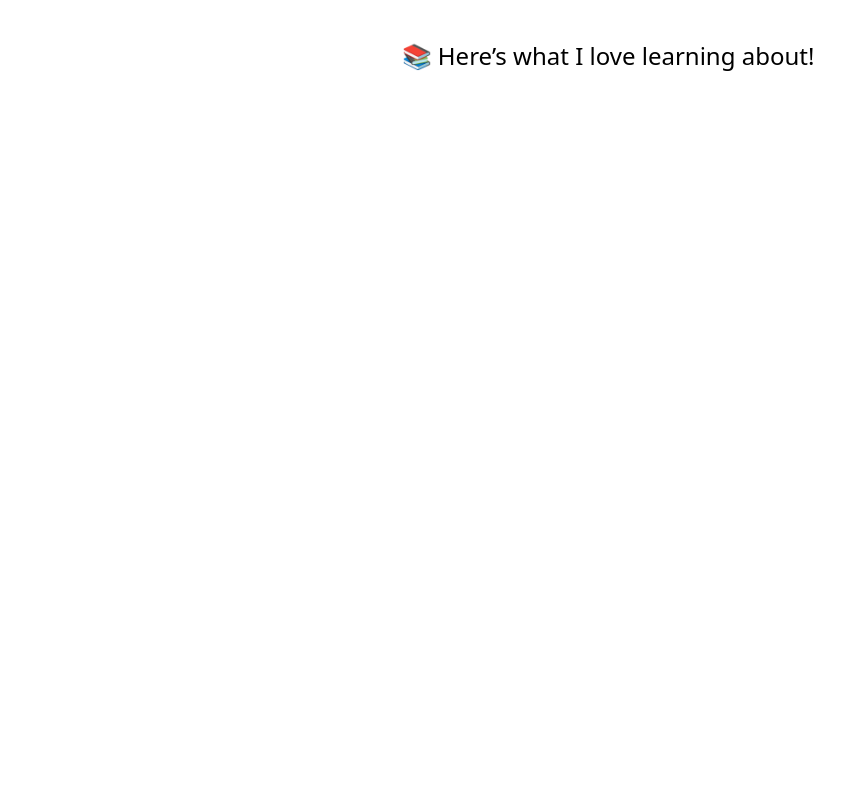
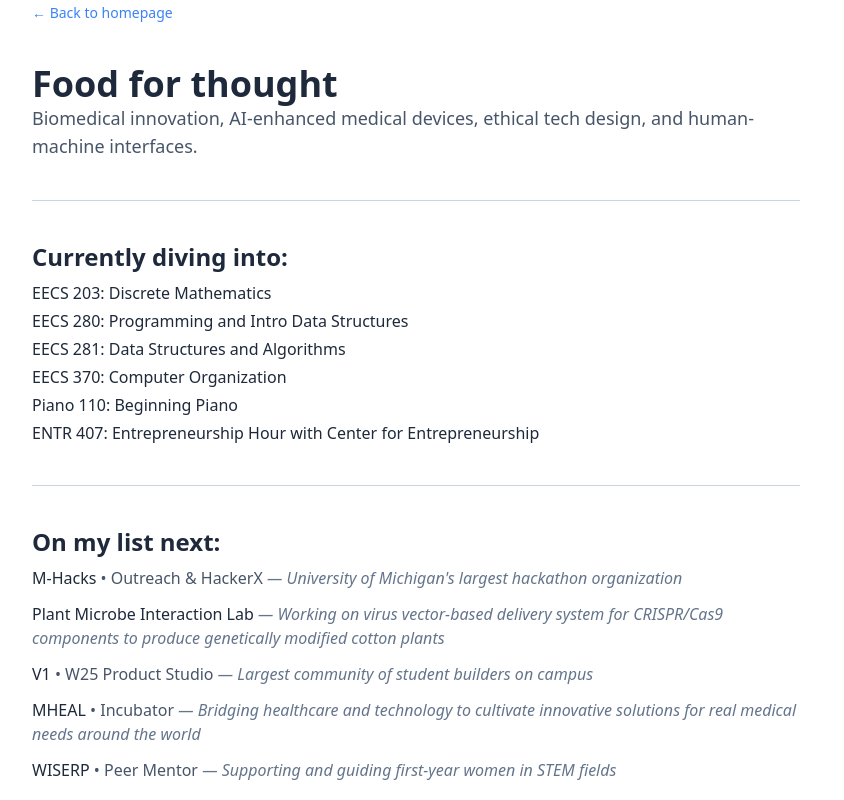
Before and after one commit to nesa-s/wesbite, a React (Vite) app: page /learn in a window 1280 px wide. Shown: the whole page, without its empty margins (32-876 px from the left). Built offline with nearby package versions, Linux system fonts and the light colour scheme; the HTML template or start-up script is replaced by a standard one.

Commit message:
need to change learn page

```diff
--- a/src/pages/Home.jsx
+++ b/src/pages/Home.jsx
@@ -1,5 +1,8 @@
 import { BackgroundPaths } from "@/components/ui/background-paths";
-import { FaGithub, FaLinkedin, FaSpotify } from "react-icons/fa";
+import { FiGithub } from "react-icons/fi";
+import { CiLinkedin } from "react-icons/ci";
+import { AiOutlineSpotify } from "react-icons/ai";
+import { AiOutlineAudit } from "react-icons/ai";
 
 export default function Home() {
   return (
@@ -16,15 +19,28 @@
           </>
         }
       />
+      <div className="absolute bottom-6 left-6 animate-fade-in text-slate-700 dark:text-slate-300 text-sm sm:text-base transition-all duration-200">
+  <p>
+    reach me at nesas
+    <span className="font-semibold">[at]</span>
+    umich
+    <span className="font-semibold">[dot]</span>
+    edu
+  </p>
+</div>
+
       <div className="absolute top-6 right-6 flex gap-4 text-2xl text-slate-700 dark:text-slate-200">
   <a href="https://github.com/nesa-s" target="_blank" rel="noopener noreferrer" className="hover:text-black dark:hover:text-white">
-    <FaGithub />
+    <FiGithub />
   </a>
   <a href="https://linkedin.com/in/nesashamdasani/" target="_blank" rel="noopener noreferrer" className="hover:text-blue-600 dark:hover:text-blue-400">
-    <FaLinkedin />
+    <CiLinkedin />
   </a>
   <a href="https://open.spotify.com/user/by4hto07hdn817vgfbu1xahxv?si=5c20729922b14fd2" target="_blank" rel="noopener noreferrer" className="hover:text-green-500">
-    <FaSpotify />
+    <AiOutlineSpotify />
+  </a>
+  <a href="https://drive.google.com/file/d/158SjxQE9RzmaEZG6eMoJ9s1V4TN01Frz/view?usp=sharing" target="_blank" rel="noopener noreferrer" className="hover:text-blue-600 dark:hover:text-lime-400">
+    <AiOutlineAudit />
   </a>
 </div>
     </div>
--- a/src/pages/Learn.jsx
+++ b/src/pages/Learn.jsx
@@ -1,3 +1,109 @@
+import { Link } from "react-router-dom";
+
 export default function Learn() {
-    return <div className="p-10 text-center text-2xl">📚 Here’s what I love learning about!</div>;
-  }
+  return (
+    <div className="min-h-screen bg-white dark:bg-zinc-900 text-slate-800 dark:text-slate-100  max-w-4xl px-6 sm:px-12">
+      <div className="max-w-3xl mx-auto space-y-10">
+        <Link to="/" className="text-sm text-blue-500 hover:underline">&larr; Back to homepage</Link>
+
+        <div>
+          <h1 className="text-4xl font-bold">Food for thought</h1>
+          <p className="text-lg text-slate-600 dark:text-slate-300">
+          Biomedical innovation, AI-enhanced medical devices, ethical tech design, and human-machine interfaces.
+          </p>
+        </div>
+        <hr className="border-slate-300 dark:border-slate-600 mb-8" />
+
+
+        <div>
+          <h2 className="text-2xl font-semibold mb-2">Currently diving into:</h2>
+          <div className="space-y-1">
+            <div>EECS 203: Discrete Mathematics</div>
+            <div>EECS 280: Programming and Intro Data Structures</div>
+            <div>EECS 281: Data Structures and Algorithms</div>
+            <div>EECS 370: Computer Organization</div>
+            <div>Piano 110: Beginning Piano</div>
+            <div>ENTR 407: Entrepreneurship Hour with Center for Entrepreneurship</div>
+          </div>
+        </div>
+
+        <hr className="border-slate-300 dark:border-slate-600 mb-8" />
+
+        <div>
+          <h2 className="text-2xl font-semibold mb-2">On my list next:</h2>
+          <div className="space-y-3">
+            <div>
+              <a
+              href="https://team.mhacks.org/"
+              target="_blank"
+              rel="noopener noreferrer"
+              className="font-medium text-slate-800 dark:text-slate-100 hover:font-bold transition-all"
+              >
+              M-Hacks
+              </a>{" "}
+              <span className="text-slate-600 dark:text-slate-300">• Outreach & HackerX</span>{" "}
+              <span className="italic text-slate-500 dark:text-slate-400">
+                — University of Michigan's largest hackathon organization
+              </span>
+            </div>
+            <div>
+                <a
+                href="https://sites.lsa.umich.edu/mpmi/"
+                target="_blank"
+                rel="noopener noreferrer"
+                className="font-medium text-slate-800 dark:text-slate-100 hover:font-bold transition-all"
+                >
+                Plant Microbe Interaction Lab
+                </a>{" "}
+              <span className="italic text-slate-500 dark:text-slate-400">
+                — Working on virus vector-based delivery system for CRISPR/Cas9 components to produce genetically modified cotton plants
+              </span>
+            </div>
+        <div>
+            <a
+            href="https://v1michigan.com"
+            target="_blank"
+            rel="noopener noreferrer"
+            className="font-medium text-slate-800 dark:text-slate-100 hover:font-bold transition-all"
+            >
+            V1
+           </a>{" "}
+           <span className="text-slate-600 dark:text-slate-300">• W25 Product Studio</span>{" "}
+           <span className="italic text-slate-500 dark:text-slate-400">
+            — Largest community of student builders on campus
+           </span>
+        </div>
+            <div>
+              <a
+              href="https://mheal.engin.umich.edu/"
+              target="_blank"
+              rel="noopener noreferrer"
+              className="font-medium text-slate-800 dark:text-slate-100 hover:font-bold transition-all"
+              >
+              MHEAL
+              </a>{" "}
+              <span className="text-slate-600 dark:text-slate-300">• Incubator</span>{" "}
+              <span className="italic text-slate-500 dark:text-slate-400">
+                — Bridging healthcare and technology to cultivate innovative solutions for real medical needs around the world
+              </span>
+            </div>
+            <div>
+              <a
+              href="https://lsa.umich.edu/wiserp"
+              target="_blank"
+              rel="noopener noreferrer"
+              className="font-medium text- slate-800 dark:text-slate-100 hover:font-bold transition-all"
+              >
+              WISERP
+              </a>{" "}
+              <span className="text-slate-600 dark:text-slate-300">• Peer Mentor</span>{" "}
+              <span className="italic text-slate-500 dark:text-slate-400">
+                — Supporting and guiding first-year women in STEM fields
+              </span>
+            </div>
+          </div>
+        </div>
+      </div>
+    </div>
+  );
+}
--- a/src/pages/Umich.jsx
+++ b/src/pages/Umich.jsx
@@ -92,7 +92,7 @@
               href="https://lsa.umich.edu/wiserp"
               target="_blank"
               rel="noopener noreferrer"
-              className="font-medium text-slate-800 dark:text-slate-100 hover:font-bold transition-all"
+              className="font-medium text- slate-800 dark:text-slate-100 hover:font-bold transition-all"
               >
               WISERP
               </a>{" "}
```
